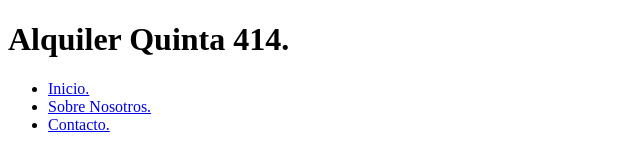
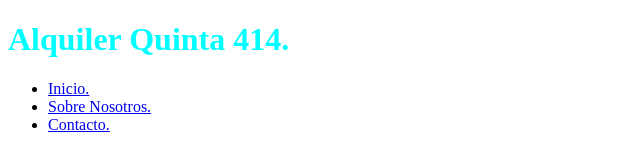
Before and after one commit to Amadeogatti/Tarea2Amadeo.github.gio, a plain HTML site: page Index.html in a window 1280 px wide. Shown: the whole page, without its empty margins (0-640 px from the left). Drawn offline with Linux system fonts and the light colour scheme.

Commit message:
Color H1 header

```diff
--- a/Index.html
+++ b/Index.html
@@ -9,7 +9,7 @@
 
 <body>
     <header>
-        <h1>Alquiler Quinta 414.</h1>
+        <h1 style="color: aqua;">Alquiler Quinta 414.</h1>
         <Nav>
             <ul>
                 <li><a href="Index.html">Inicio.</a></li>
```
